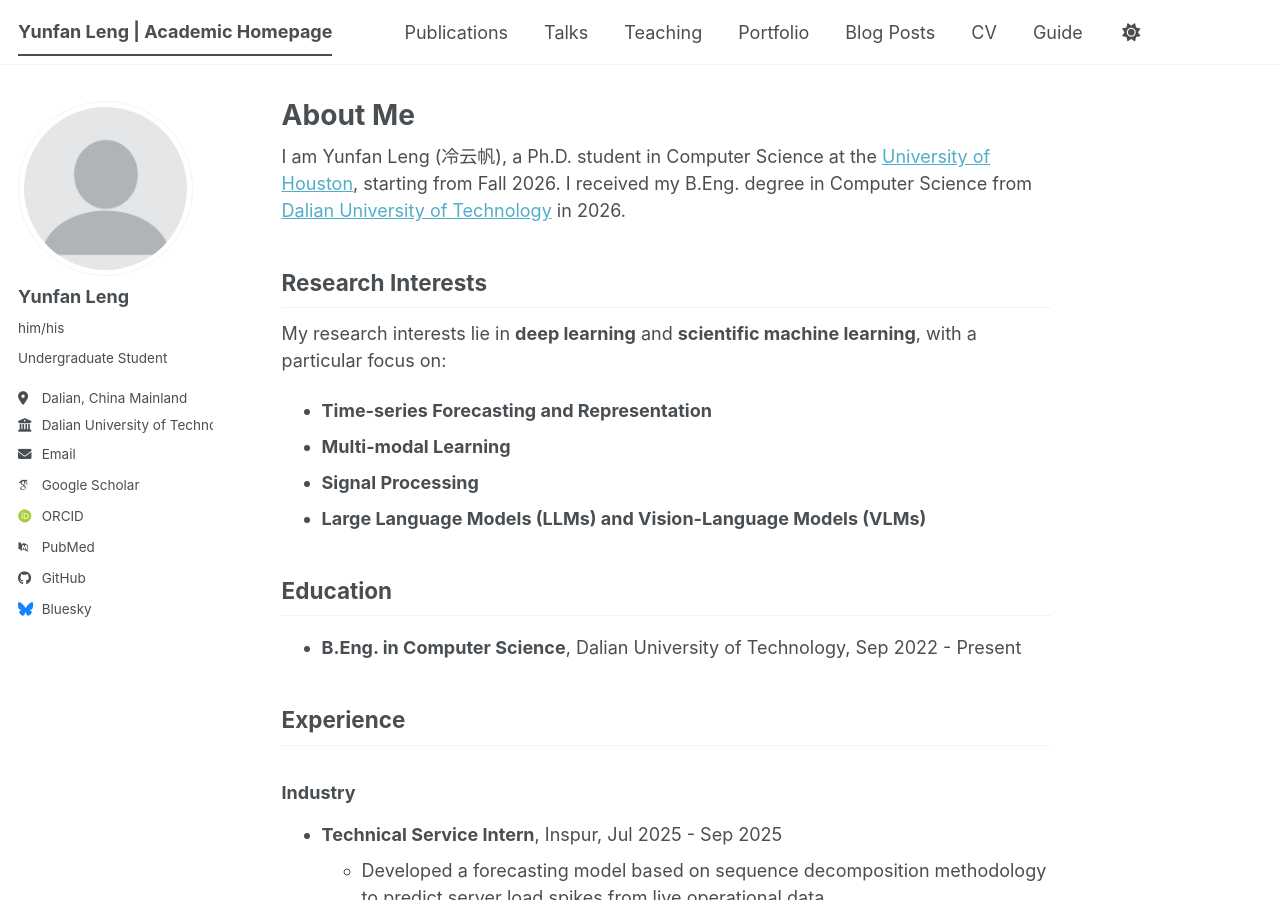
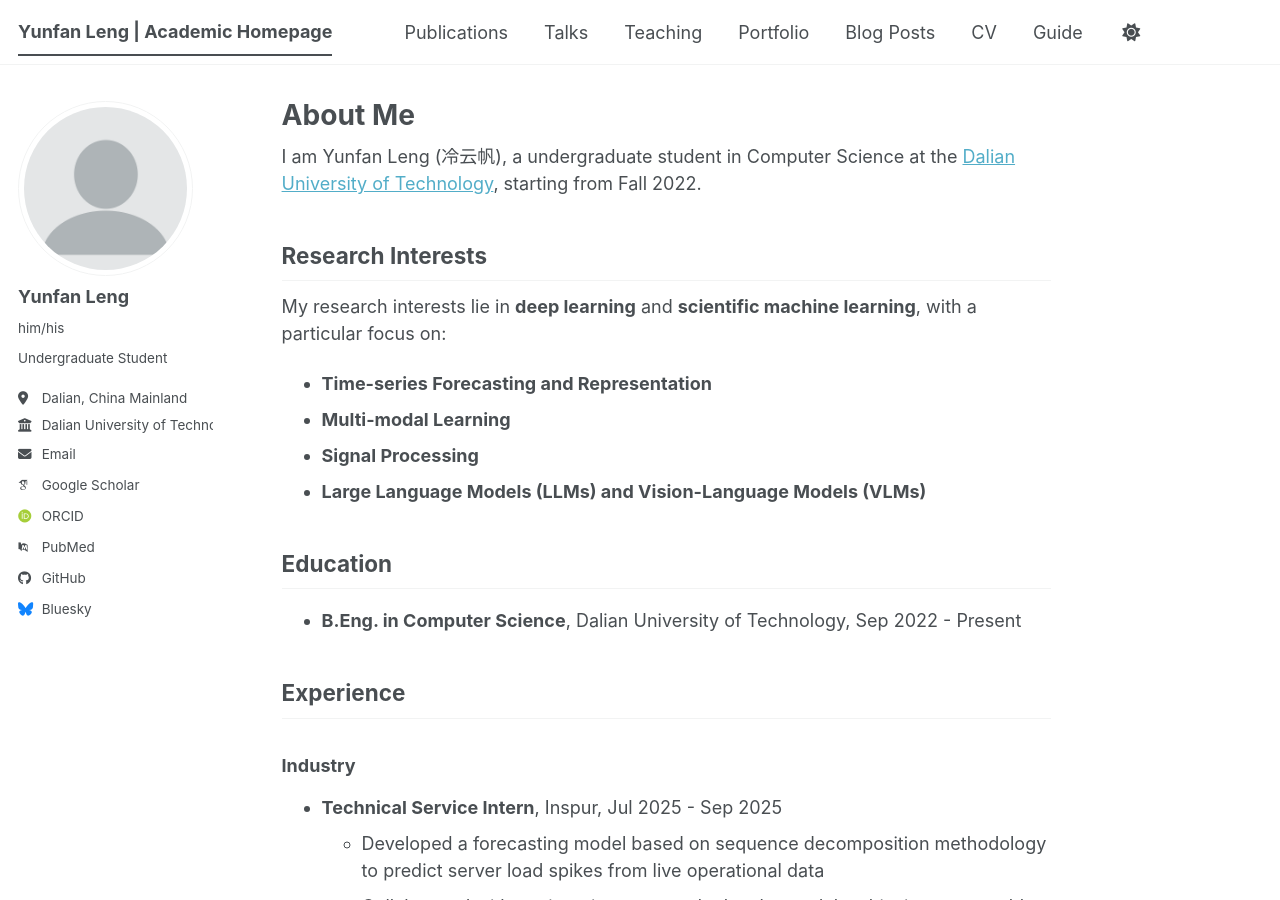
Before and after one commit to WENJIN6666/wenjin6666.github.io, a Jekyll site: the page built from _pages/about.md, in a window 1280 px wide and 900 px high. Built offline with Jekyll 4.4.1, drawn with Linux system fonts in a browser that asks for light colours; some web fonts are replaced; a script bundle is joined from its source files by our own code; library files that are not in the unit come from our copies.

Commit message:
Update about.md

```diff
--- a/_pages/about.md
+++ b/_pages/about.md
@@ -7,7 +7,7 @@ redirect_from:
   - /about.html
 ---
 
-I am Yunfan Leng (冷云帆), a Ph.D. student in Computer Science at the [University of Houston](https://www.uh.edu/), starting from Fall 2026. I received my B.Eng. degree in Computer Science from [Dalian University of Technology](https://www.dlut.edu.cn/) in 2026.
+I am Yunfan Leng (冷云帆), a undergraduate student in Computer Science at the [Dalian University of Technology](https://www.dlut.edu.cn/), starting from Fall 2022.
 
 ## Research Interests
 
```
